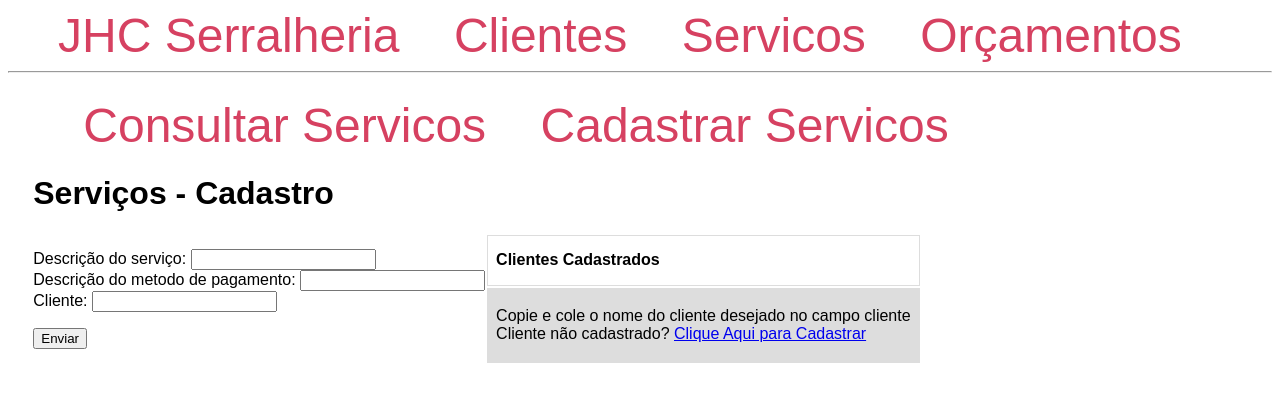
After one commit to kaloi-noggins/trab2_ban, a Flask app: page /servicos/cadastro in a window 1280 px wide. The commit adds this page. Shown: the top 402 px of the page. Run offline with Flask 3, Linux system fonts and the light colour scheme; data that the repository does not hold is empty; some libraries are stand-ins or nearby versions.

Commit message:
Queries de consulta e cadastro de serviços, query de consulta de agregaça de orçamentos

```diff
--- a/flask_app/app.py
+++ b/flask_app/app.py
@@ -1,5 +1,5 @@
 import psycopg2
-from flask import Flask, render_template, request,redirect
+from flask import Flask, render_template, request, redirect, flash
 app = Flask(__name__)
 
 # criação da conecção com o banco de dados
@@ -40,6 +40,7 @@ def clientes_consulta():
 
 @app.route('/clientes/cadastro',methods=['GET','POST'])
 def clientes_cadastro():
+
     with get_connection() as connection:
         with connection.cursor() as cursor:
             if request.method == "POST":
@@ -101,7 +102,117 @@ def servicos_consulta():
 
     with get_connection() as connection:
         with connection.cursor() as cursor:
-            cursor.execute("SELECT * FROM servicos")
+            cursor.execute('''
+            SELECT descricao, metodo_pagamento, nome FROM servicos
+            JOIN clientes ON servicos.id_cliente = clientes.id_cliente
+            ''')
             servicos = cursor.fetchall()
 
     return render_template("servicos.html", servicos=servicos)
+
+@app.route("/servicos/cadastro",methods=["GET","POST"])
+def servicos_cadastro():
+
+    # pega os dados do cliente
+    with get_connection() as connection:
+        with connection.cursor() as cursor:
+            cursor.execute("SELECT id_cliente,nome FROM clientes")
+            clientes = cursor.fetchall()
+
+    with get_connection() as connection:
+        with connection.cursor() as cursor:
+            if request.method == "POST":
+                descricao = request.form.get("descricao")
+                metodo = request.form.get("metodo_pagamento")
+                cliente_servico = request.form.get("cliente")
+                id_cliente = None
+
+                # troca o nome do cliente pela id
+                for cliente in clientes:
+                    if cliente_servico == cliente[1]:
+                        id_cliente = cliente[0]
+
+                print(id_cliente)
+                if id_cliente == None:
+                    return redirect("servicos/cadastro")
+
+                print(descricao,metodo,id_cliente)
+                cursor.execute('''
+                INSERT INTO servicos (descricao, metodo_pagamento, id_cliente)
+                VALUES (%s, %s, %s)
+                ''',(descricao,metodo,id_cliente))
+                connection.commit()
+
+                return redirect("/servicos")
+
+    return render_template("sevicos_casdastro.html",clientes=clientes)
+
+@app.route("/orcamentos",methods=["GET","POST"])
+def orcamentos_consulta():
+
+    with get_connection() as connection:
+        with connection.cursor() as cursor:
+            cursor.execute("SELECT SUM(valor) FROM orcamentos")
+            total = cursor.fetchone()
+            cursor.execute('''
+                    SELECT valor,
+                        data_entrega,
+                        descricao,
+                        metodo_pagamento,
+                        nome
+                    FROM orcamentos
+                        JOIN servicos ON orcamentos.id_servico = servicos.id_servico
+                        JOIN clientes ON servicos.id_cliente = clientes.id_cliente
+                    ORDER BY data_entrega ASC
+                    ''')
+            orcamentos = cursor.fetchall()
+
+
+
+    with get_connection() as connection:
+        with connection.cursor() as cursor:
+            if request.method == "POST":
+                tipo = request.form.get("seletor_query_orcamento")
+
+                if tipo == "data_max":
+                    cursor.execute('''
+                    SELECT valor,
+                        data_entrega,
+                        descricao,
+                        metodo_pagamento,
+                        nome
+                    FROM orcamentos
+                        JOIN servicos ON orcamentos.id_servico = servicos.id_servico
+                        JOIN clientes ON servicos.id_cliente = clientes.id_cliente
+                    ORDER BY data_entrega DESC
+                    ''')
+                    orcamentos = cursor.fetchall()
+                elif tipo == "data_min":
+                    cursor.execute('''
+                    SELECT valor,
+                        data_entrega,
+                        descricao,
+                        metodo_pagamento,
+                        nome
+                    FROM orcamentos
+                        JOIN servicos ON orcamentos.id_servico = servicos.id_servico
+                        JOIN clientes ON servicos.id_cliente = clientes.id_cliente
+                    ORDER BY data_entrega ASC
+                    ''')
+                    orcamentos = cursor.fetchall()
+                else:
+                    cursor.execute('''
+                    SELECT valor,
+                        data_entrega,
+                        descricao,
+                        metodo_pagamento,
+                        nome
+                    FROM orcamentos
+                        JOIN servicos ON orcamentos.id_servico = servicos.id_servico
+                        JOIN clientes ON servicos.id_cliente = clientes.id_cliente
+                    ''')
+                    orcamentos = cursor.fetchall()
+
+
+
+    return render_template("orcamentos.html",total=total,orcamentos=orcamentos)
--- a/flask_app/templates/base.html
+++ b/flask_app/templates/base.html
@@ -2,7 +2,7 @@
 <html lang="en">
   <head>
     <meta charset="UTF-8" />
-    <title>{% block title %} {% endblock %}- FlaskApp</title>
+    <title>{% block title %} {% endblock %} JHC Serralheria</title>
     <style>
 
       body {
@@ -48,6 +48,7 @@
       <a href="{{ url_for('index') }}">JHC Serralheria</a>
       <a href="{{ url_for('clientes_consulta') }}">Clientes</a>
       <a href="{{ url_for('servicos_consulta') }}">Servicos</a>
+      <a href="{{ url_for('orcamentos_consulta') }}">Orçamentos</a>
     </nav>
     <hr />
     <div class="content">{% block content %} {% endblock %}</div>
--- /dev/null
+++ b/flask_app/templates/sevicos_casdastro.html
@@ -0,0 +1,47 @@
+{% extends "base.html" %}
+
+{% block content %}
+
+    <style>
+        #container_cadastro_servico{
+            display: flex;
+        }
+    </style>
+
+    <nav>
+        <a href="{{ url_for('servicos_consulta') }}">Consultar Servicos</a>
+        <a href="{{ url_for('servicos_cadastro') }}">Cadastrar Servicos</a>
+    </nav>
+
+    <h1>{% block title %} Serviços - Cadastro {% endblock %}</h1>
+
+    <div id="container_cadastro_servico">
+
+        <form id="form_cadastro_servico" action="" method="post"">
+            <p>
+                Descrição do serviço: <input type="text" name="descricao" id="input_servico_descricao"> <br>
+                Descrição do metodo de pagamento: <input type="text" name="metodo_pagamento" id="input_servico_meio_pagamento"> <br>
+                Cliente: <input type="text" name="cliente" id="input_servico_cliente"> <br>
+            </p>
+            <p><input type=submit value=Enviar></p>
+        </form>
+        <table>
+            <tr>
+                <th>Clientes Cadastrados</th>
+            </tr>
+            {% for cliente in clientes %}
+            <tr>
+                <td>{{cliente[1]}}</td>
+            </tr>
+            {% endfor %}
+            <tr>
+                <td>
+                    Copie e cole o nome do cliente desejado no campo cliente <br>
+                    Cliente não cadastrado?
+                    <a href="{{url_for('clientes_cadastro')}}" onclick="">Clique Aqui para Cadastrar</a>
+                </td>
+            </tr>
+        </table>
+    </div>
+
+{% endblock %}
```
Also changed, not shown: flask_app/templates/orcamentos.html (added, +38 -0 lines), flask_app/templates/servicos.html (+22 -2 lines).
